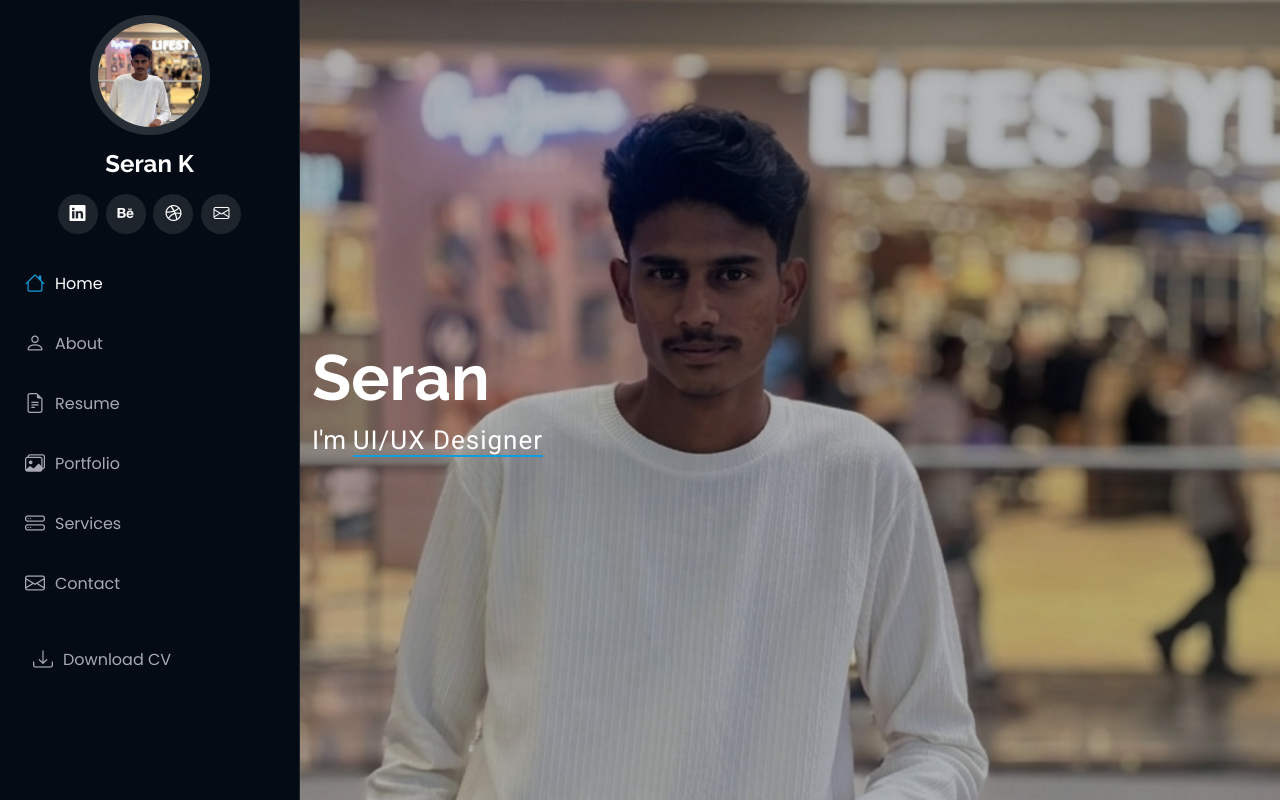
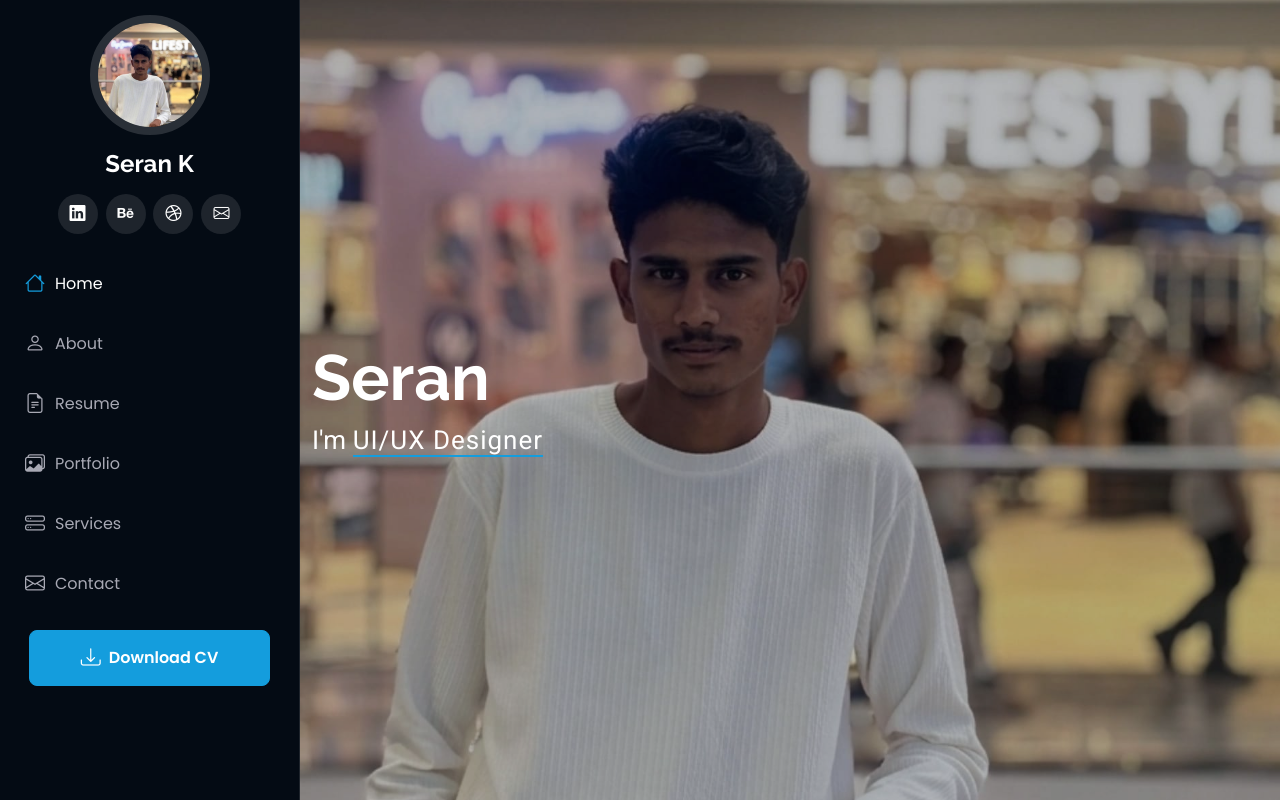
Before and after one commit to seran2502/iPortfolio-v1.0.0, a plain HTML site: page index.html in a window 1280 px wide. Shown: the top 802 px of the page. Drawn offline with Linux system fonts and the light colour scheme.

Commit message:
Style Download CV side navigation button

```diff
--- a/assets/css/main.css
+++ b/assets/css/main.css
@@ -1273,3 +1273,25 @@ section,
 .starter-section {
   /* Add your styles here */
 }
+
+/* Download CV link in the side navigation */
+.navmenu .cv-nav-button,
+.navmenu .cv-nav-button:focus {
+  display: flex;
+  align-items: center;
+  justify-content: center;
+  gap: 8px;
+  width: calc(100% - 12px);
+  margin: 8px 6px 0;
+  padding: 12px 14px;
+  border: 1px solid var(--accent-color);
+  border-radius: 8px;
+  color: var(--contrast-color);
+  background: var(--accent-color);
+  font-weight: 600;
+}
+.navmenu .cv-nav-button:hover {
+  color: var(--contrast-color);
+  background: color-mix(in srgb, var(--accent-color), #000 12%);
+}
+.navmenu .cv-nav-button .navicon { margin: 0; }
```
